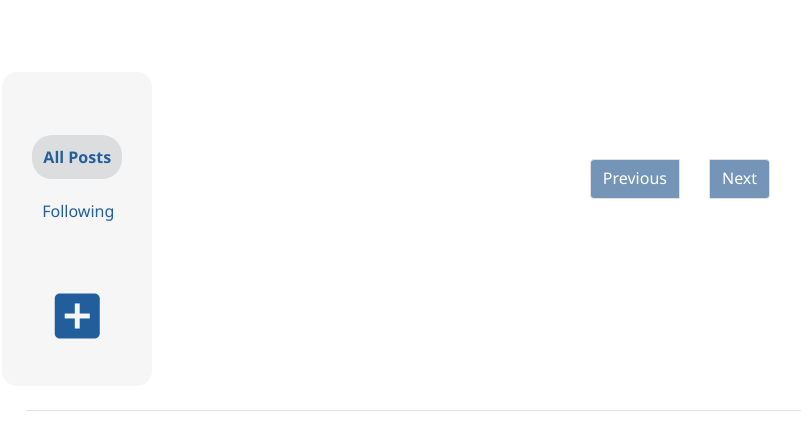
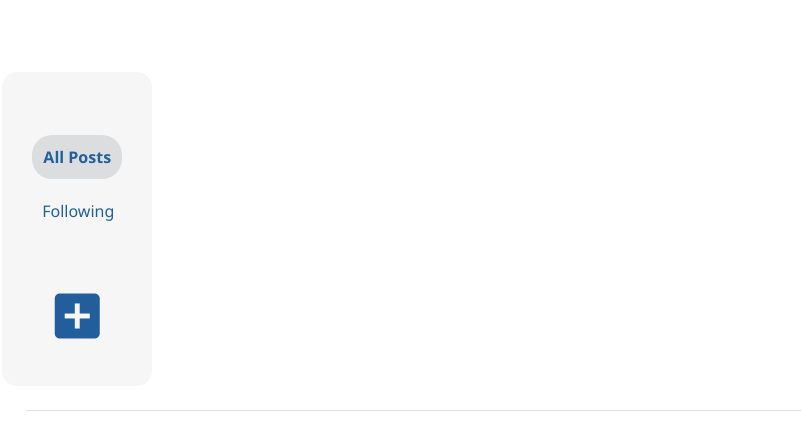
Before and after one commit to Mingyu-Lian/AgileWebDev_Group_Assignment, a Flask app: page /home in a window 1280 px wide. Shown: the part 94-522 px from the top of the page, without its empty margins (59-860 px from the left). Run offline with Flask 3, Linux system fonts and the light colour scheme; data that the repository does not hold is empty; some libraries are stand-ins or nearby versions.

Commit message:
Home page function (page look) change

```diff
--- a/app/static/styles.css
+++ b/app/static/styles.css
@@ -272,8 +272,8 @@ in the university of Western Australia (2024 S1) */
     background-color:rgb(15, 16, 16) !important;
 }
 .pagination .page-item.disabled .page-link {
-    color:white !important;
-    background-color:  rgba(102, 138, 176, 0.906) !important; /* 禁用状态的背景色 */
+    display: none !important;
+
 }
 
 
```
